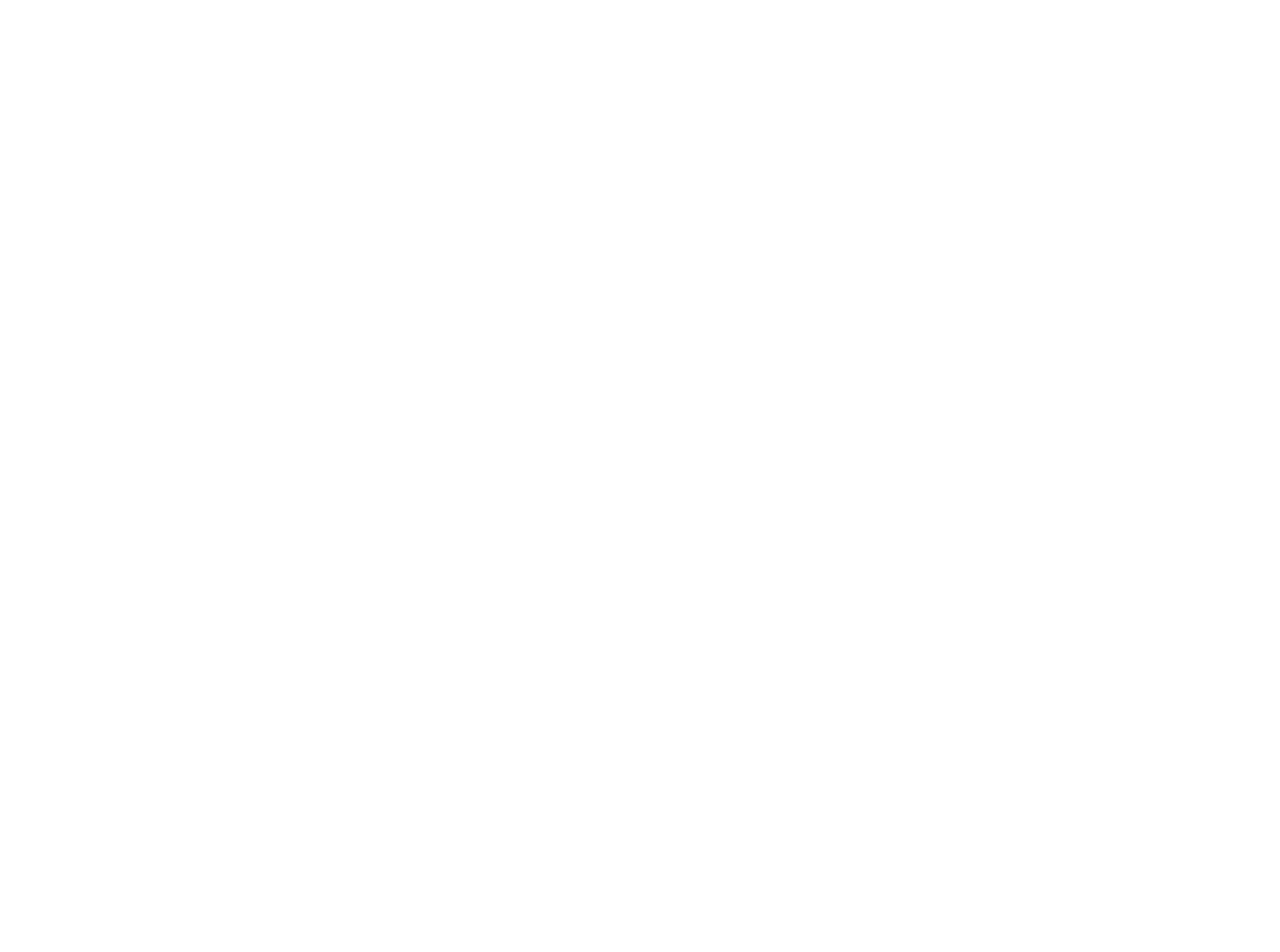
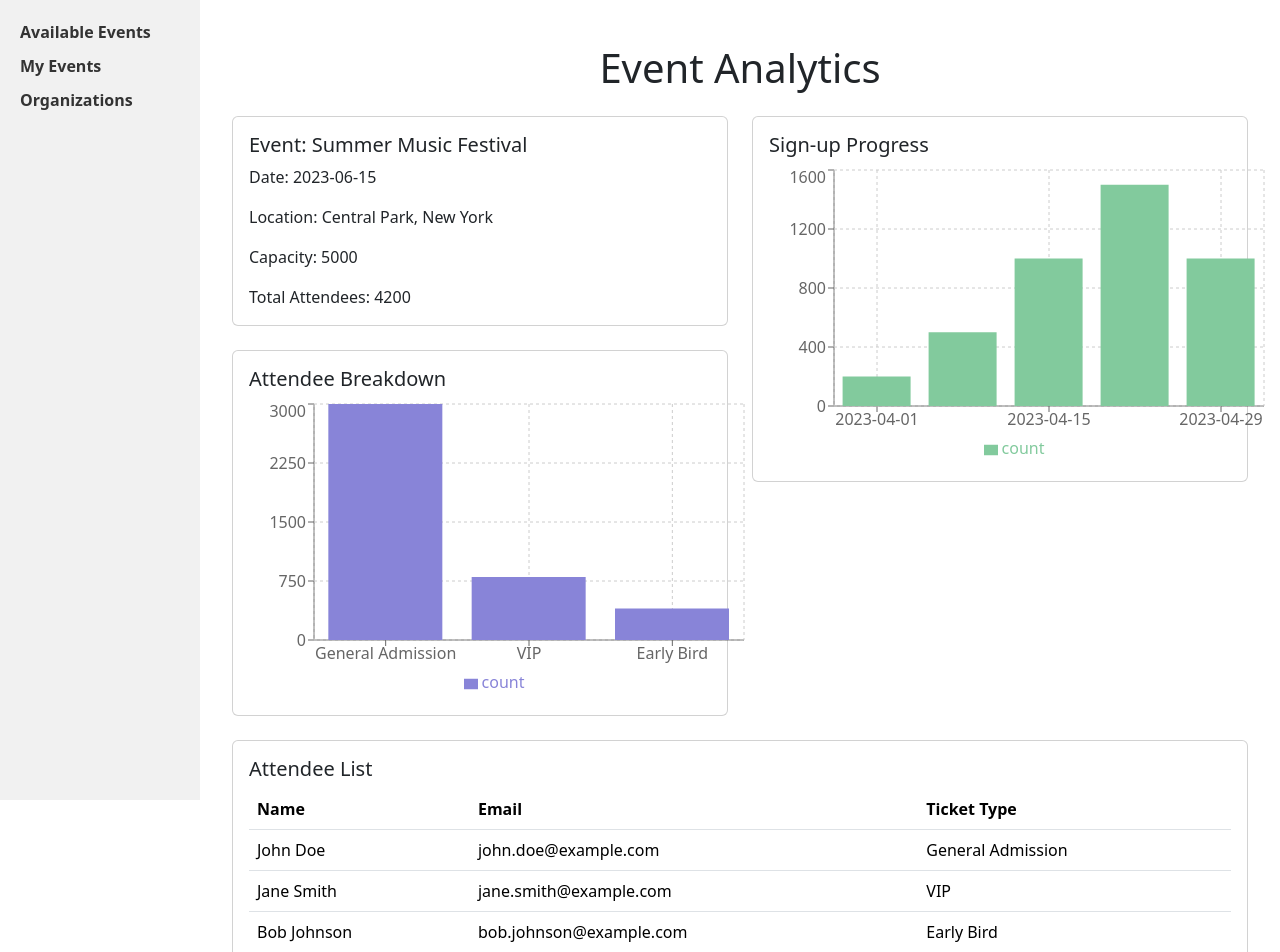
Before and after one commit to Emmanuelikeh/Event_Finder_nosql, a React (Create React App) app in the folder front_end/: page /our-event/event-analytics in a window 1280 px wide. Before the commit this address had no page. Shown: the top 952 px of the page. Before the commit the page ends 800 px from the top, so only its background shows below. Built offline with nearby package versions, Linux system fonts and the light colour scheme.

Commit message:
event analytics

```diff
--- a/front_end/package.json
+++ b/front_end/package.json
@@ -14,6 +14,7 @@
     "react-dom": "^18.2.0",
     "react-router-dom": "^6.22.3",
     "react-scripts": "5.0.1",
+    "recharts": "^2.12.4",
     "sweetalert2": "^11.10.7",
     "web-vitals": "^2.1.4"
   },
--- a/front_end/src/App.js
+++ b/front_end/src/App.js
@@ -12,6 +12,7 @@
 import OurEvents from './Pages/OurEvents';
 import CreateEventForm from './Pages/CreateEvent';
 import OrganizationDashboard from './Pages/Dashboard';
+import EventAnalytics from './Pages/EventAnalytics';
 
 function App() {
   return (
@@ -28,6 +29,7 @@
       <Route path="/our-events" element={<Layout><OurEvents /></Layout>} />
       <Route path="/create-event" element={<Layout><CreateEventForm /></Layout>} />
       <Route path="/organization-dashboard" element={<Layout><OrganizationDashboard /></Layout>} />
+      <Route path="/our-event/event-analytics" element={<Layout><EventAnalytics /></Layout>} />
     </Routes>
     </BrowserRouter>
   );
--- /dev/null
+++ b/front_end/src/Pages/EventAnalytics.jsx
@@ -0,0 +1,110 @@
+import React from 'react';
+import { BarChart, Bar, XAxis, YAxis, CartesianGrid, Tooltip, Legend } from 'recharts';
+
+const EventAnalytics = () => {
+  // Dummy event data
+  const eventData = {
+    EventName: 'Summer Music Festival',
+    EventDate: '2023-06-15',
+    Location: 'Central Park, New York',
+    Capacity: 5000,
+    TotalAttendees: 4200,
+    Attendees: [
+      { id: 1, name: 'John Doe', email: 'john.doe@example.com', ticketType: 'General Admission' },
+      { id: 2, name: 'Jane Smith', email: 'jane.smith@example.com', ticketType: 'VIP' },
+      { id: 3, name: 'Bob Johnson', email: 'bob.johnson@example.com', ticketType: 'Early Bird' },
+      // Add more attendees as needed
+    ],
+  };
+
+  // Dummy data for demonstration purposes
+  const attendeeData = [
+    { name: 'General Admission', count: 3000 },
+    { name: 'VIP', count: 800 },
+    { name: 'Early Bird', count: 400 },
+  ];
+
+  const signupData = [
+    { date: '2023-04-01', count: 200 },
+    { date: '2023-04-08', count: 500 },
+    { date: '2023-04-15', count: 1000 },
+    { date: '2023-04-22', count: 1500 },
+    { date: '2023-04-29', count: 1000 },
+  ];
+
+  return (
+    <div className="container mt-4">
+      <h1 className="text-center mb-4">Event Analytics</h1>
+      <div className="row">
+        <div className="col-md-6">
+          <div className="card mb-4">
+            <div className="card-body">
+              <h5 className="card-title">Event: {eventData.EventName}</h5>
+              <p className="card-text">Date: {eventData.EventDate}</p>
+              <p className="card-text">Location: {eventData.Location}</p>
+              <p className="card-text">Capacity: {eventData.Capacity}</p>
+              <p className="card-text">Total Attendees: {eventData.TotalAttendees}</p>
+            </div>
+          </div>
+          <div className="card">
+            <div className="card-body">
+              <h5 className="card-title">Attendee Breakdown</h5>
+              <BarChart width={500} height={300} data={attendeeData}>
+                <XAxis dataKey="name" />
+                <YAxis />
+                <Tooltip />
+                <Legend />
+                <CartesianGrid strokeDasharray="3 3" />
+                <Bar dataKey="count" fill="#8884d8" />
+              </BarChart>
+            </div>
+          </div>
+        </div>
+        <div className="col-md-6">
+          <div className="card">
+            <div className="card-body">
+              <h5 className="card-title">Sign-up Progress</h5>
+              <BarChart width={500} height={300} data={signupData}>
+                <XAxis dataKey="date" />
+                <YAxis />
+                <Tooltip />
+                <Legend />
+                <CartesianGrid strokeDasharray="3 3" />
+                <Bar dataKey="count" fill="#82ca9d" />
+              </BarChart>
+            </div>
+          </div>
+        </div>
+      </div>
+      <div className="row mt-4">
+        <div className="col-md-12">
+          <div className="card">
+            <div className="card-body">
+              <h5 className="card-title">Attendee List</h5>
+              <table className="table">
+                <thead>
+                  <tr>
+                    <th>Name</th>
+                    <th>Email</th>
+                    <th>Ticket Type</th>
+                  </tr>
+                </thead>
+                <tbody>
+                  {eventData.Attendees.map((attendee) => (
+                    <tr key={attendee.id}>
+                      <td>{attendee.name}</td>
+                      <td>{attendee.email}</td>
+                      <td>{attendee.ticketType}</td>
+                    </tr>
+                  ))}
+                </tbody>
+              </table>
+            </div>
+          </div>
+        </div>
+      </div>
+    </div>
+  );
+};
+
+export default EventAnalytics;
--- a/front_end/src/Pages/OurEvents.jsx
+++ b/front_end/src/Pages/OurEvents.jsx
@@ -1,56 +1,61 @@
-import React, { useState, useEffect } from 'react';
-import 'bootstrap/dist/css/bootstrap.min.css';
+import React, { useState, useEffect } from "react";
+import "bootstrap/dist/css/bootstrap.min.css";
+import { Link } from "react-router-dom";
 
 const OurEvents = () => {
-  const [searchTerm, setSearchTerm] = useState('');
+  const [searchTerm, setSearchTerm] = useState("");
   const [events, setEvents] = useState([]);
 
   useEffect(() => {
     // Make API request to fetch events
     const fetchEvents = async () => {
       // get user from local storage
-      const user = JSON.parse(localStorage.getItem('user'));
+      const user = JSON.parse(localStorage.getItem("user"));
       const userID = user.id;
       // get token from local storage
-      const token = localStorage.getItem('token');
+      const token = localStorage.getItem("token");
       try {
-        const response = await fetch(`http://localhost:5001/api/events/getevents/${userID}`, {
-          headers: {
-            Authorization: `Bearer ${token}`,
-          },
-
-        });
+        const response = await fetch(
+          `http://localhost:5001/api/events/getevents/${userID}`,
+          {
+            headers: {
+              Authorization: `Bearer ${token}`,
+            },
+          }
+        );
         const data = await response.json();
         console.log(data);
         setEvents(data);
       } catch (error) {
-        console.error('Error fetching events:', error);
+        console.error("Error fetching events:", error);
       }
     };
 
     fetchEvents();
   }, []);
 
-
   const formatDate = (date, startTime, endTime) => {
     const eventDate = new Date(date);
-    const options = {month: 'long', day: 'numeric', year: 'numeric'};
-    const day = eventDate.toLocaleDateString('en-US', options);
+    const options = { month: "long", day: "numeric", year: "numeric" };
+    const day = eventDate.toLocaleDateString("en-US", options);
 
-    const startTimeArray = startTime.split(':');
+    const startTimeArray = startTime.split(":");
     const startHour = parseInt(startTimeArray[0]);
     const startMinute = parseInt(startTimeArray[1]);
     const startTimeDate = new Date(date);
     startTimeDate.setHours(startHour, startMinute, 0, 0);
 
-    const endTimeArray = endTime.split(':');
+    const endTimeArray = endTime.split(":");
     const endHour = parseInt(endTimeArray[0]);
     const endMinute = parseInt(endTimeArray[1]);
     const endTimeDate = new Date(date);
     endTimeDate.setHours(endHour, endMinute, 0, 0);
 
-    const timeOptions = { hour: 'numeric', minute: 'numeric', hour12: true };
-    const time = `${startTimeDate.toLocaleTimeString('en-US', timeOptions)} - ${endTimeDate.toLocaleTimeString('en-US', timeOptions)}`;
+    const timeOptions = { hour: "numeric", minute: "numeric", hour12: true };
+    const time = `${startTimeDate.toLocaleTimeString(
+      "en-US",
+      timeOptions
+    )} - ${endTimeDate.toLocaleTimeString("en-US", timeOptions)}`;
 
     return `${day}, ${time}`;
   };
@@ -87,7 +92,7 @@
           placeholder="Search events..."
           value={searchTerm}
           onChange={handleSearch}
-          style={{ maxWidth: '300px' }}
+          style={{ maxWidth: "300px" }}
         />
       </div>
       <div className="row">
@@ -96,31 +101,37 @@
             <div className="card h-100">
               <div className="card-body">
                 <h5 className="card-title">{event.EventName}</h5>
-                <p className="card-text">Date: {formatDate(event.EventDate, event.StartTime, event.EndTime)}</p>
+                <p className="card-text">
+                  Date:{" "}
+                  {formatDate(event.EventDate, event.StartTime, event.EndTime)}
+                </p>
                 <p className="card-text">Location: {event.Location}</p>
                 <p className="card-text">Capacity: {event.Capacity}</p>
                 <div className="d-flex justify-content-between">
                   <button
                     className="btn btn-primary"
-                    style={{ flex: '1' }}
+                    style={{ flex: "1" }}
                     onClick={() => handleEditEvent(event.id)}
                   >
                     Edit
                   </button>
                   <button
                     className="btn btn-danger mx-2"
-                    style={{ flex: '1' }}
+                    style={{ flex: "1" }}
                     onClick={() => handleDeleteEvent(event.id)}
                   >
                     Delete
                   </button>
-                  <button
+                  <Link
+                    to={{
+                      pathname: `/our-event/event-analytics`,
+                      state: { eventId: event.id },
+                    }}
                     className="btn btn-info"
-                    style={{ flex: '2' }}
-                    onClick={() => handleViewAnalytics(event.id)}
+                    style={{ flex: "2" }}
                   >
                     View Analytics
-                  </button>
+                  </Link>
                 </div>
               </div>
             </div>
```
Also changed, not shown: 2 other files (tests, documents, lock files or other folders).
